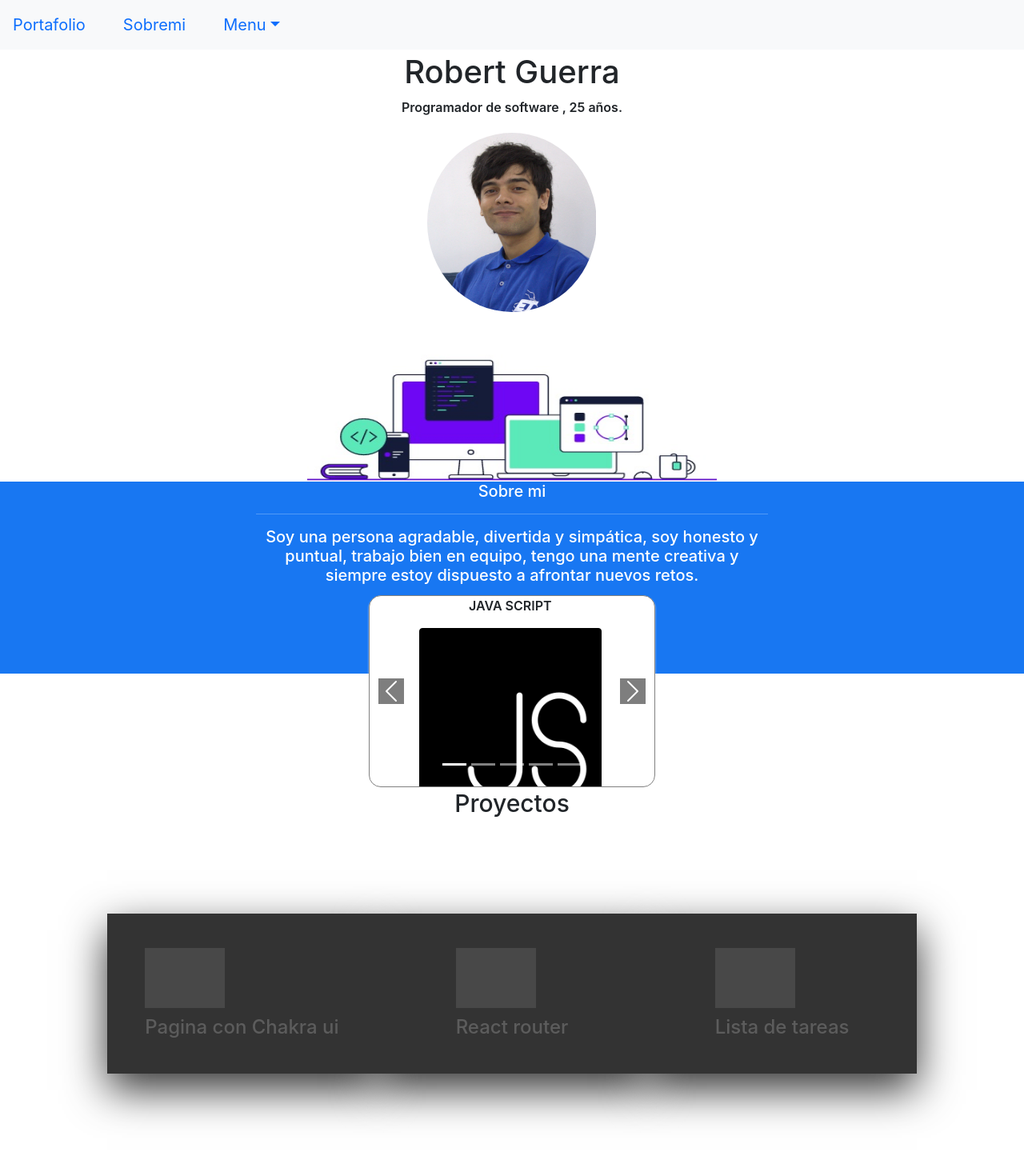
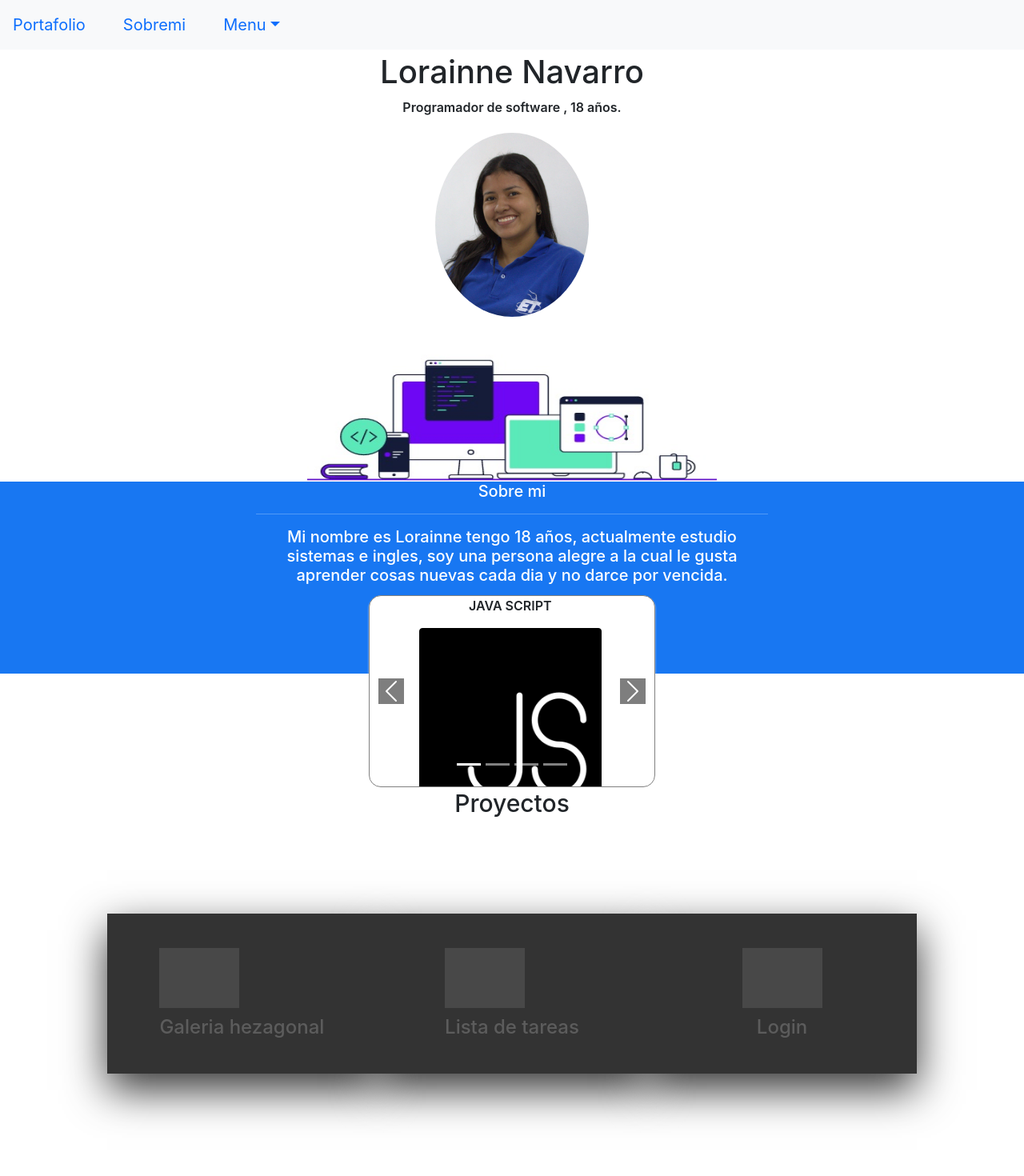
Before and after one commit to Mely-0/portafolio, a React (Vite) app in the folder portafolio/: page / in a window 1280 px wide. Shown: the top 1470 px of the page at 80% size. Built offline with nearby package versions, Linux system fonts and the light colour scheme; grey boxes are pictures that could not be loaded.

Commit message:
portafolio de lorainne listo

```diff
--- a/portafolio/src/components/Caroulsel.jsx
+++ b/portafolio/src/components/Caroulsel.jsx
@@ -33,12 +33,6 @@ function Carousel () {
           data-bs-slide-to="3"
           aria-label="Slide 4"
         ></button>
-        <button
-          type="button"
-          data-bs-target="#carouselExampleIndicators"
-          data-bs-slide-to="4"
-          aria-label="Slide 5"
-        ></button>
       </div>
       <div id="cont-habi" class="carousel-inner">
         <div id="habi1" class="carousel-item active">
@@ -56,10 +50,6 @@ function Carousel () {
         <div id="habi4" class="carousel-item">
           <p>REACT</p>
           <img src={image4} class="d-block w-100" alt="..." id="html" />
-        </div>
-        <div id="habi5" class="carousel-item">
-          <p>NODE JS</p>
-          <img src={image5} class="d-block w-100" alt="..." id="html" />
         </div>
       </div>
       <button
--- a/portafolio/src/components/Portafolio.jsx
+++ b/portafolio/src/components/Portafolio.jsx
@@ -55,8 +55,8 @@ export const Portafolio = () => {
       </nav>
       <div className="contenedor1" id="contenedor1">
         <section className="texto">
-          <h1>Robert Guerra</h1>
-          <p>Programador de software , 25 años.</p>
+          <h1>Lorainne Navarro</h1>
+          <p>Programador de software , 18 años.</p>
         </section>
         <section className="foto"></section>
       </div>
@@ -66,9 +66,9 @@ export const Portafolio = () => {
         <h5 className="aboutme">
           Sobre mi
           <hr />
-          Soy una persona agradable, divertida y simpática, soy honesto y
-          puntual, trabajo bien en equipo, tengo una mente creativa y siempre
-          estoy dispuesto a afrontar nuevos retos.
+          Mi nombre es Lorainne tengo 18 años, actualmente estudio sistemas e
+          ingles, soy una persona alegre a la cual le gusta aprender cosas
+          nuevas cada dia y no darce por vencida.
         </h5>
         <div className="habilidades" id="habilidades">
           {<Caroulsel />}
@@ -83,12 +83,12 @@ export const Portafolio = () => {
             <div className="face face1">
               <div className="content">
                 <img src="https://github.com/Jhonierpc/WebDevelopment/blob/master/CSS%20Card%20Hover%20Effects/img/design_128.png?raw=true" />
-                <h3>Pagina con Chakra ui</h3>
+                <h3>Galeria hezagonal</h3>
               </div>
             </div>
             <div className="face face2">
               <div className="content">
-                <a href="https://statuesque-gumdrop-e4a860.netlify.app/">Ver</a>
+                <a href="https://galeriahexagonal.netlify.app/">Ver</a>
               </div>
             </div>
           </div>
@@ -96,12 +96,12 @@ export const Portafolio = () => {
             <div className="face face1">
               <div className="content">
                 <img src="https://github.com/Jhonierpc/WebDevelopment/blob/master/CSS%20Card%20Hover%20Effects/img/code_128.png?raw=true" />
-                <h3>React router</h3>
+                <h3>Lista de tareas</h3>
               </div>
             </div>
             <div className="face face2">
               <div className="content">
-                <a href="https://steady-horse-7c7164.netlify.app/">Ver</a>
+                <a href="https://tacklist.netlify.app/">Ver</a>
               </div>
             </div>
           </div>
@@ -109,12 +109,12 @@ export const Portafolio = () => {
             <div className="face face1">
               <div className="content">
                 <img src="https://github.com/Jhonierpc/WebDevelopment/blob/master/CSS%20Card%20Hover%20Effects/img/launch_128.png?raw=true" />
-                <h3>Lista de tareas</h3>
+                <h3>Login</h3>
               </div>
             </div>
             <div className="face face2">
               <div className="content">
-                <a href="https://flourishing-pothos-3b63f2.netlify.app/">Ver</a>
+                <a href="https://singular-puppy-59d056.netlify.app/">Ver</a>
               </div>
             </div>
           </div>
@@ -122,7 +122,7 @@ export const Portafolio = () => {
       </div>
       <div className="contactos-pro" id="contactos-pro">
         <div className="contactos">
-          <a href="https://github.com/rxseg" className="img-1">
+          <a href="https://github.com/Lorainnenava" className="img-1">
             <article>
               <FaGithub className="ico-1" />
             </article>
--- a/portafolio/src/components/portafolio.css
+++ b/portafolio/src/components/portafolio.css
@@ -53,7 +53,7 @@ li:hover{
     height: 70%;
     margin: auto;
     margin-top: 20px;
-    background-image: url('./img/robert.png');
+    background-image: url('./img/lorainne.png');
     background-repeat: no-repeat;
     background-size: 100% 100%;
     border-radius: 50%;
@@ -361,11 +361,11 @@ h3{
         margin-right: 2%;
     }
     .foto{
-        width: 55%;
-        height: 70%;
+        width: 50%;
+        height: 72%;
         margin: auto;
         margin-top: 20px;
-        background-image: url('./img/robert.png');
+        background-image: url('./img/lorainne.png');
         background-repeat: no-repeat;
         background-size: 100% 100%;
         border-radius: 50%;
```
Also changed, not shown: portafolio/src/components/img/lorainne.png (added).
